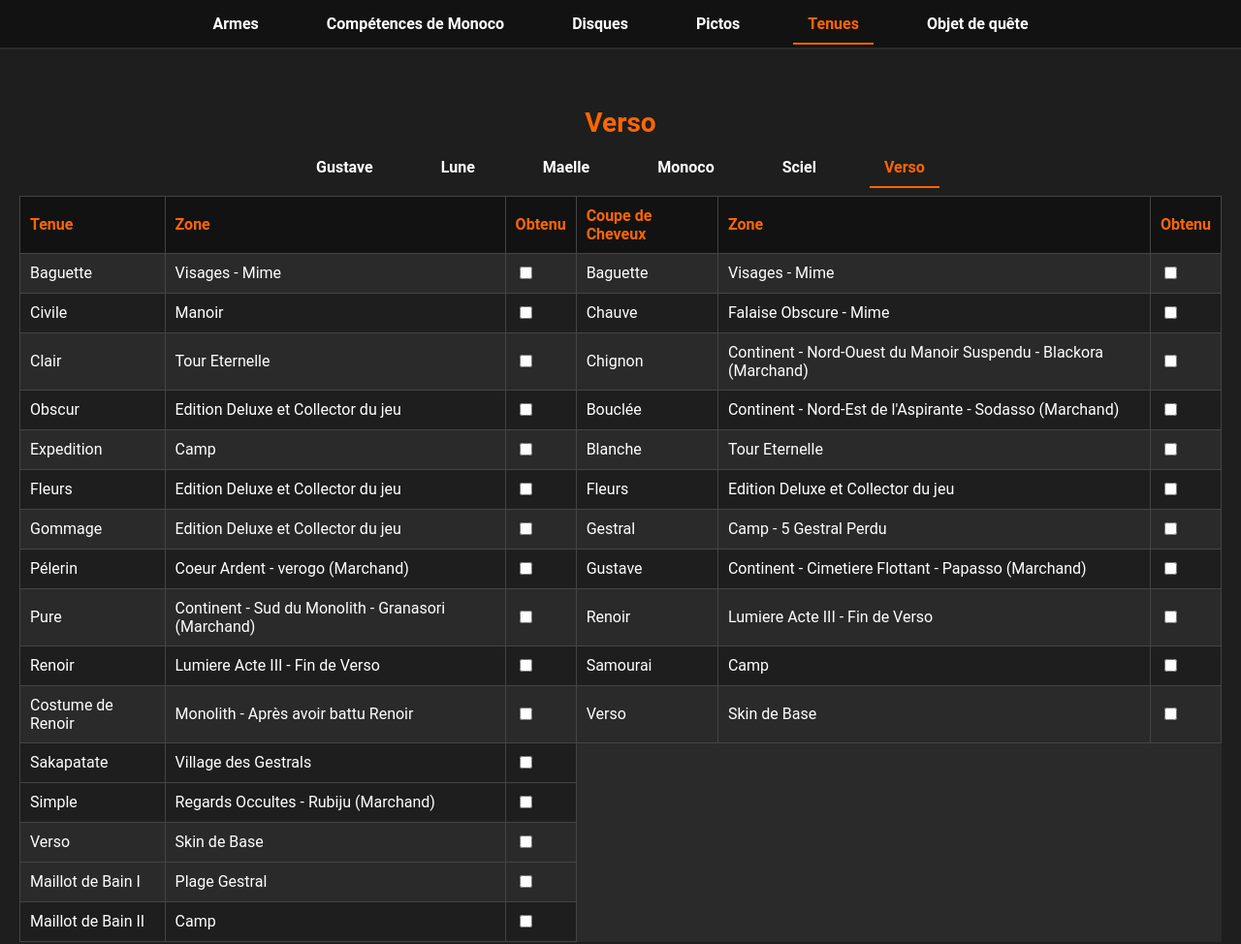
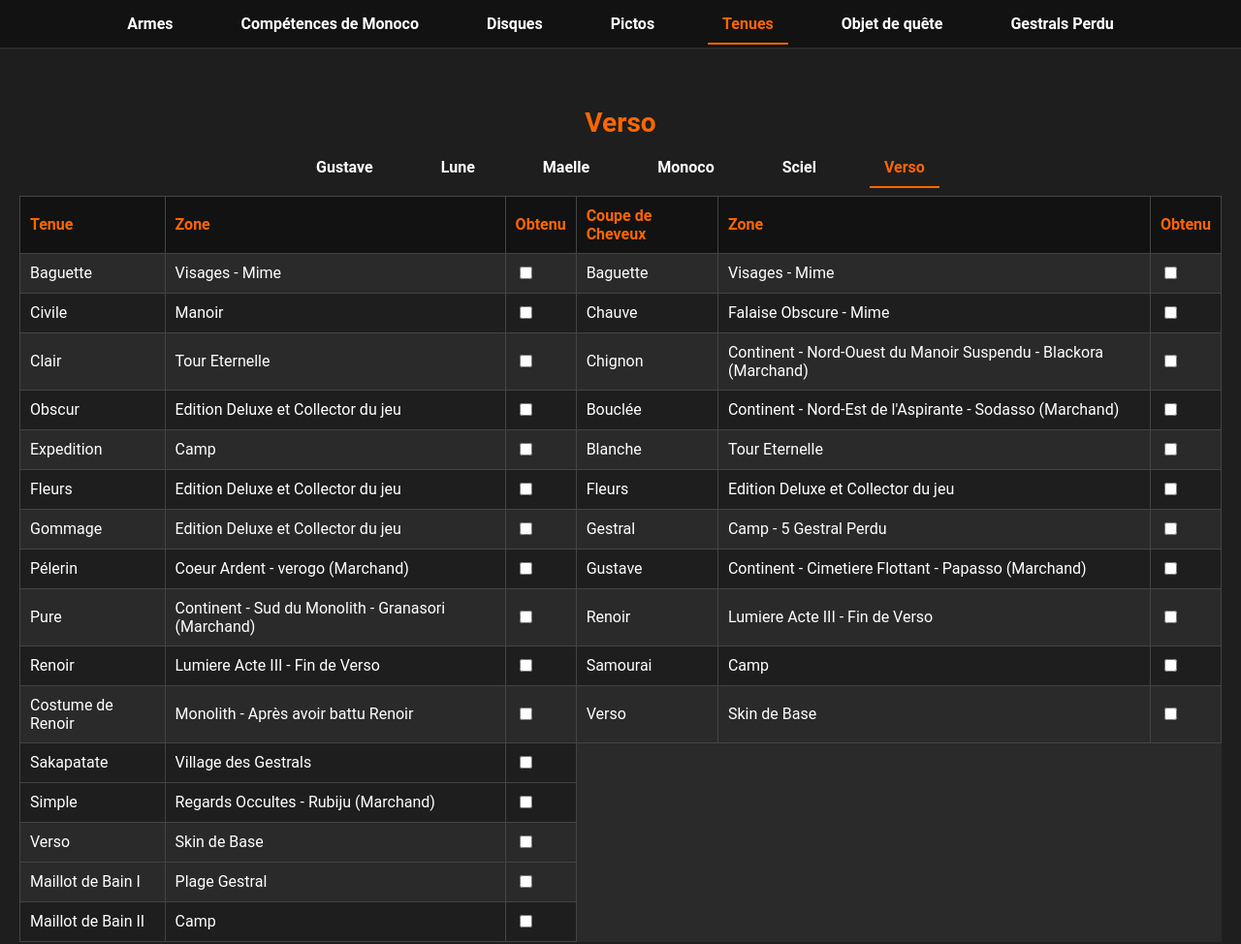
Before and after one commit to Zatsuney/COR33FR, a plain HTML site: page tabs/versoskin.html in a window 1280 px wide. Shown: the top 974 px of the page at 97% size. Drawn offline with Linux system fonts and the light colour scheme.

Commit message:
Update versoskin.html

```diff
--- a/tabs/versoskin.html
+++ b/tabs/versoskin.html
@@ -16,6 +16,7 @@
                 <li><a href="pictos.html">Pictos</a></li>
                 <li><a href="tenues.html" class="active">Tenues</a></li>
                 <li><a href="questitem.html">Objet de quête</a></li>
+                <li><a href="lostgestral.html">Gestrals Perdu</a></li>
             </ul>
         </nav>
     </header>
```
